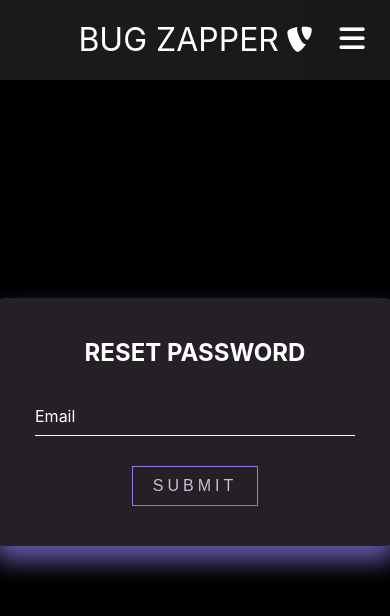
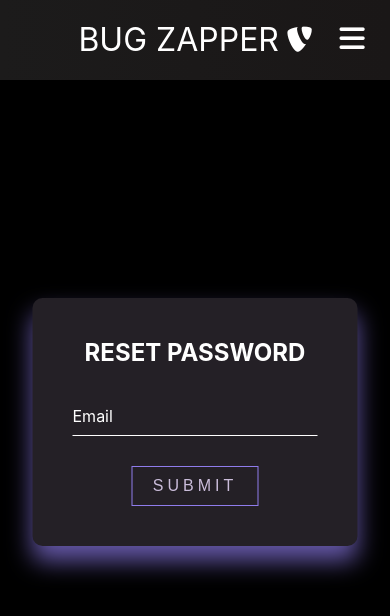
Before and after one commit to grantgonzalez14/bug-zapper, a React (Create React App) app: page /reset-password in a window 390 px wide. Shown: the top 616 px of the page. Built offline with nearby package versions, Linux system fonts and the light colour scheme; no server answers.

Commit message:
Formatted Reset Password page for mobile

```diff
--- a/src/components/pages/ResetPassword.css
+++ b/src/components/pages/ResetPassword.css
@@ -58,3 +58,9 @@
     color: var(--medium-purple);
     font-size: 12px;
 }
+
+@media screen and (max-width: 425px) {
+    .fp-box {
+        width: 325px;
+    }
+}
```
